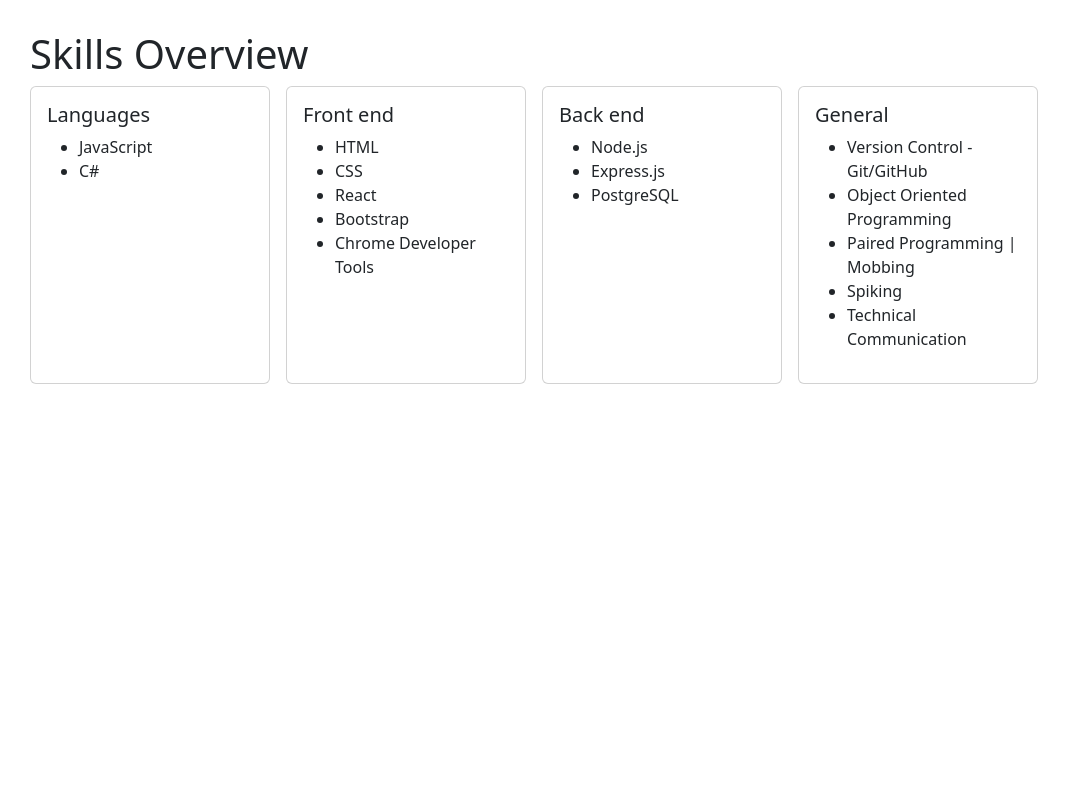
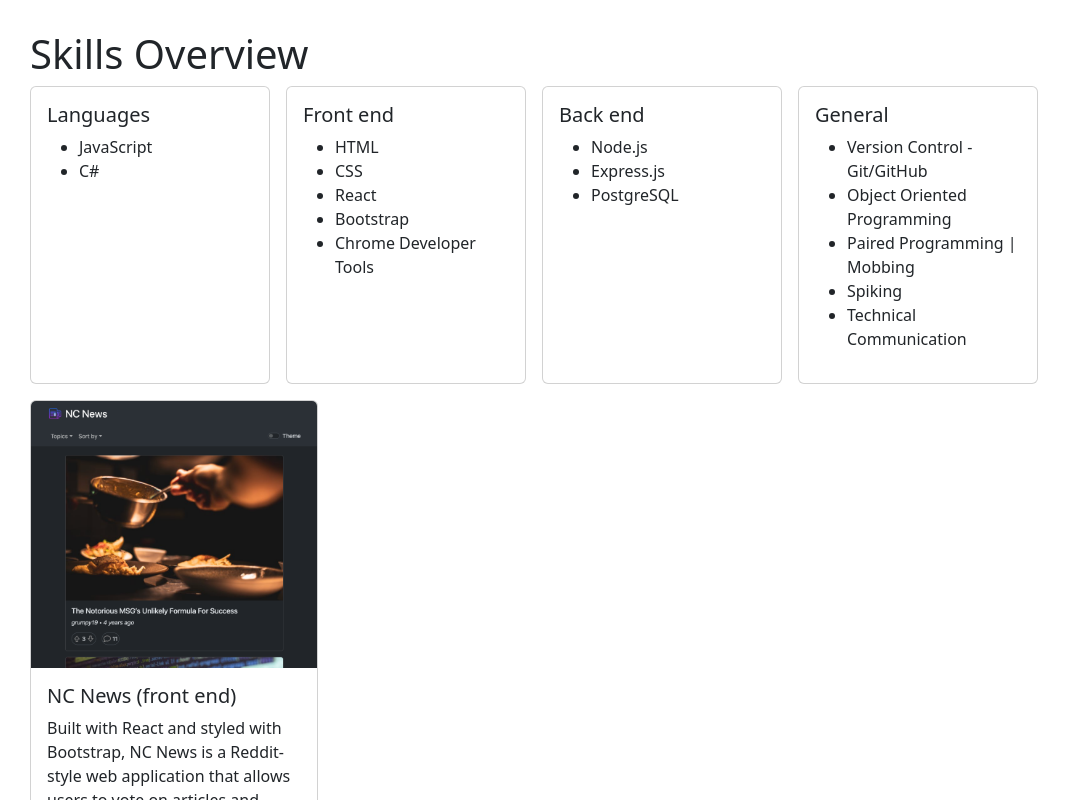
Before and after one commit to liamAppleton/Portfolio-Website, a React (Vite) app: page / in a window 1280 px wide. Shown: the top 800 px of the page, without its empty margins (0-1071 px from the left). Built offline with nearby package versions, Linux system fonts and the light colour scheme.

Commit message:
rendering ProjectsDisplay on App

```diff
--- a/src/App.jsx
+++ b/src/App.jsx
@@ -1,8 +1,14 @@
 import './App.css';
 import { SkillsOverview } from './components/SkillsOverview';
+import { ProjectsDisplay } from './components/ProjectsDisplay';
 
 function App() {
-  return <SkillsOverview />;
+  return (
+    <>
+      <SkillsOverview />
+      <ProjectsDisplay />
+    </>
+  );
 }
 
 export default App;
```
